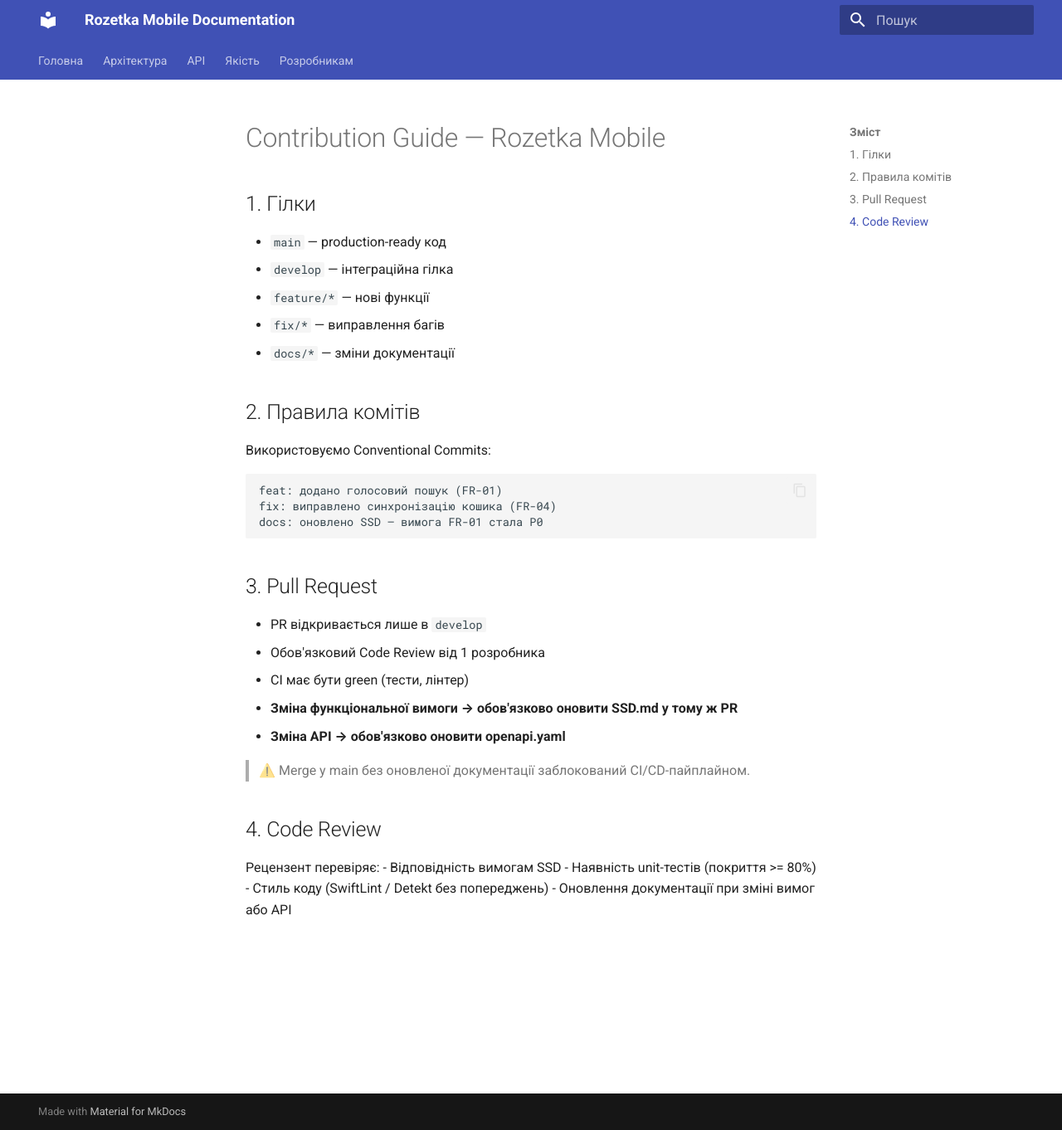
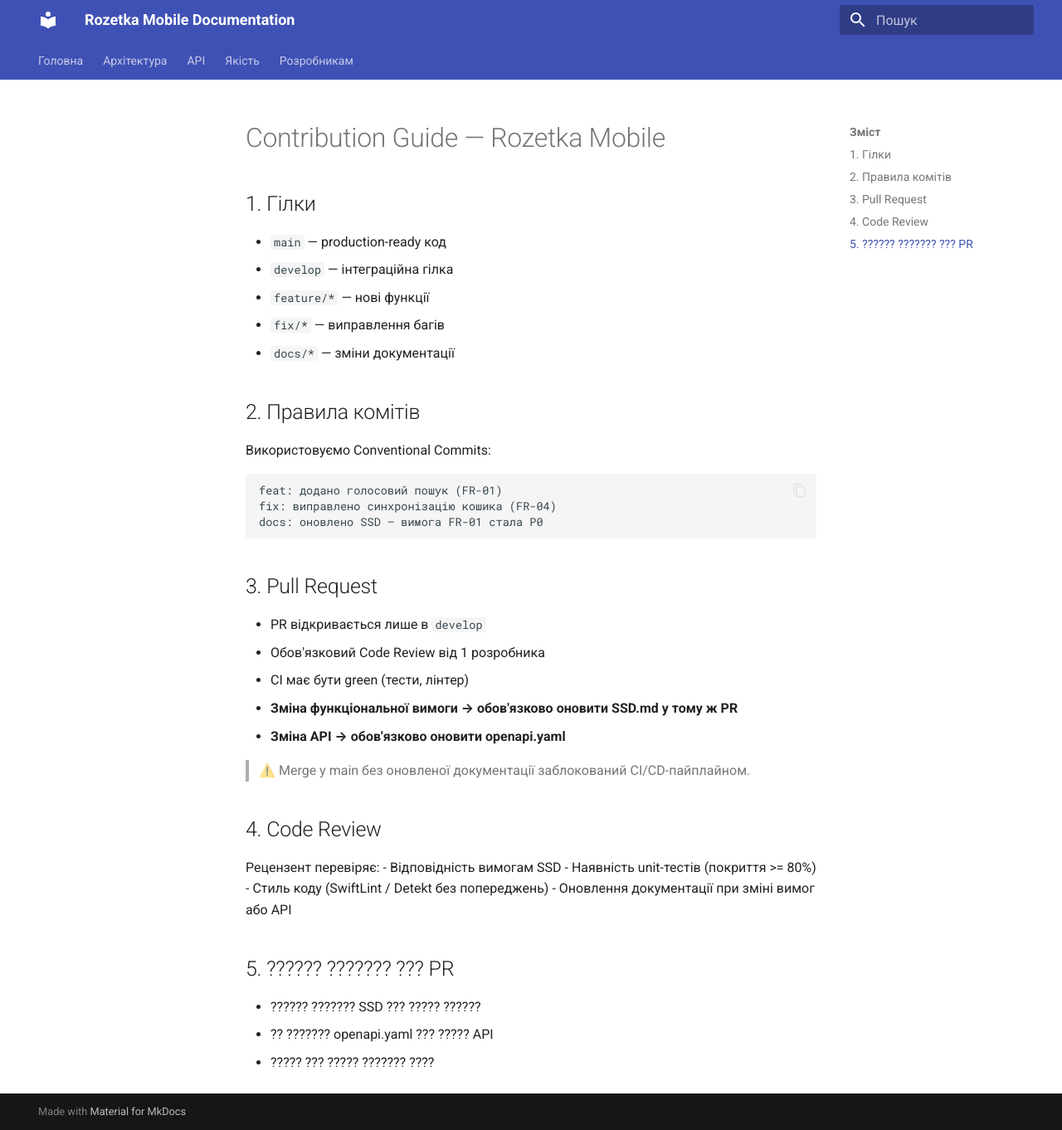
Before and after one commit to SaichukAndri/rozetka-mobile-docs, an MkDocs documentation site: the page built from docs/developer/contribution-guide.md, in a window 1280 px wide and 1362 px high. Shown: the whole window at 83% size. Built offline with MkDocs 1.6.1 and Material for MkDocs 9.7.7, drawn with Linux system fonts in a browser that asks for light colours.

Commit message:
docs(contribution): додано типові помилки при PR

```diff
--- a/docs/developer/contribution-guide.md
+++ b/docs/developer/contribution-guide.md
@@ -35,3 +35,9 @@
 - Наявність unit-тестів (покриття >= 80%)
 - Стиль коду (SwiftLint / Detekt без попереджень)
 - Оновлення документації при зміні вимог або API
+
+## 5. ?????? ??????? ??? PR
+
+- ?????? ??????? SSD ??? ????? ??????
+- ?? ??????? openapi.yaml ??? ????? API
+- ????? ??? ????? ??????? ????
```
